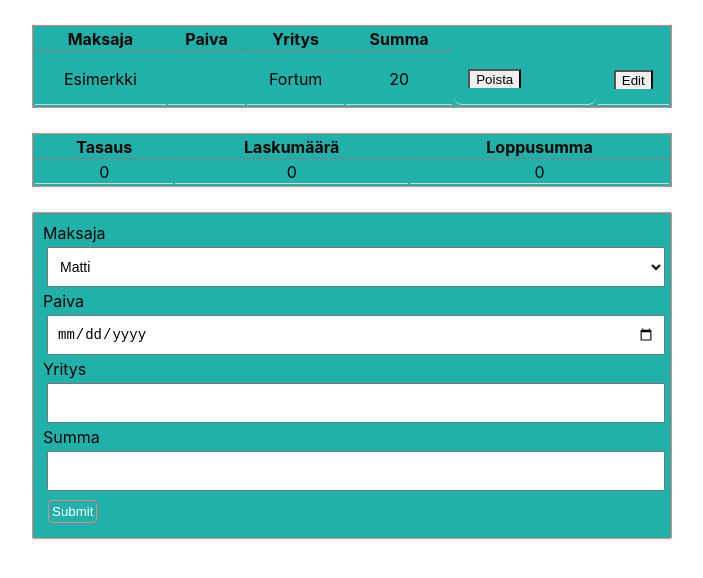
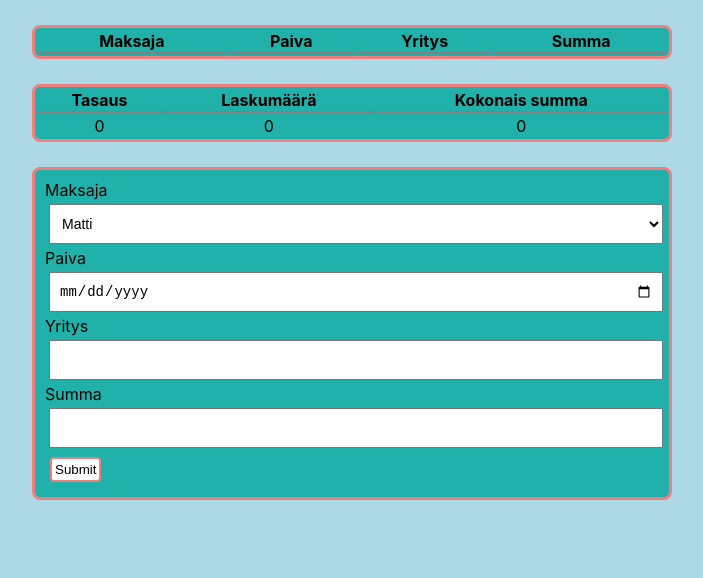
Before and after one commit to vruokon/soj_ryhmatyo_react, a React (Create React App) app: page / in a window 1280 px wide. Shown: the top 578 px of the page, without its empty margins (288-991 px from the left). Built offline with nearby package versions, Linux system fonts and the light colour scheme.

Commit message:
Funktiot Tasaukselle laskumäärälle ja kokonais summalle sekä ulkomuodon viimeistely

```diff
--- a/src/App.css
+++ b/src/App.css
@@ -1,4 +1,5 @@
 .App {
+
   text-align: center;
 }
 
--- a/src/App.js
+++ b/src/App.js
@@ -9,30 +9,16 @@ import Form from "./components/Form";
 import LowerTable from "./components/LowerTable";
 
 class App extends Component {
-  state = {
-    editMode:false,
-    maksuInfo: [
-      {
-        maksaja: "Esimerkki",
-        päivä: "19.8.2019",
-        yritys: "Fortum",
-        summa: 20.0
+  constructor(props) {
+    super(props);
+    this.state = {
+      editMode: false,
+      maksuInfo: [],
+      headerInfo: ["Maksaja", "Paiva", "Yritys", "Summa"],
 
-      }
-    ],
-    headerInfo: ["Maksaja", "Paiva", "Yritys", "Summa"],
-
-    summary: [
-      {
-        tasaus: 0,
-        laskuMäärä: 0,
-        loppuSumma: 0
-      }
-    ],
-
-    lowerTableHeader: ["Tasaus", "Laskumäärä", "Loppusumma"]
-  };
-
+      lowerTableHeader: ["Tasaus", "Laskumäärä", "Kokonais summa"]
+    };
+  }
 
   poistaMaksu = index => {
     const { maksuInfo } = this.state;
@@ -49,9 +35,9 @@ class App extends Component {
   };
 
 
-
   render() {
-    const { maksuInfo, headerInfo, summary, lowerTableHeader } = this.state;
+    const { maksuInfo, headerInfo, lowerTableHeader } = this.state;
+    //Tässä vähän yritettiin tehdä edit nappia.
     /*const EditButtonProps = {
       // inputProps = {
       //   value: this.state.text,
@@ -81,19 +67,16 @@ class App extends Component {
     return (
       <div className="container">
         <Table maksuInfo={maksuInfo} headerInfo={headerInfo} poistaMaksu={this.poistaMaksu} />
-        <LowerTable lowerTableHeader={lowerTableHeader} summary={summary}/>
+        <LowerTable lowerTableHeader={lowerTableHeader} maksuInfo={maksuInfo} />
         <Form lisaaMaksu={this.lisaaMaksu} />
       </div>
-
-
-
     );
   }
 }
 
 export default App;
 
-
+//Toinen edit nappulan malli
 /*state = {
         value: "Some text here",
         isInEditMode: false
--- a/src/components/LowerTable.js
+++ b/src/components/LowerTable.js
@@ -12,26 +12,62 @@ const TableHeader2 = props => {
   );
 };
 
-const TableBody2 = props => {
-    const rows = props.summary.map((row, i) => {
-      return (
-        <tr key={i}>
-          <td>{row.tasaus}</td>
-          <td>{row.laskuMäärä}</td>
-          <td>{row.loppuSumma}</td>
-        </tr>
-      );
-    });
-    return <tbody>{rows}</tbody>;
+// funktio joka käy läpi taulun kohdan "Summa" ja muuttaa sen INT tyypiksi ja laskee ne yhteen
+const endSum = (array) => {
+  var count = 0;
+  for (var i = 0; i < array.length; i++) {
+    count = count + parseInt(array[i].summa);
+  }
+  return count;
 };
 
-class LowerTable extends Component{
+// funktio joka käy läpi taulun kohdan maksaja, jos maksaja sisältää STRING tyypin "Maija" pushaa se arrayn muuttujaan hlö1, jos ei sisällä "Maija" työntää hlö2 muuttujaan.
+const laskeErotus = (array) => {
+  var hlö1 = [];
+  var hlö2 = [];
+
+  for (var i = 0; i < array.length; i++) {
+    if (array[i].maksaja === "Maija") {
+      hlö1.push(array[i]);
+    } else {
+      hlö2.push(array[i]);
+    }
+  }
+
+// Tässä kohdassa luodaan muuttujiin henkilöiden kokonais summat, käyttäen  aikaisemmin luotua endSum funktiota
+  var hlö1KokonaisSumma = endSum(hlö1);
+  var hlö2KokonaisSumma = endSum(hlö2);
+//Luodaan ehto jolla luodaan Tasaukseen tarvittava erotus
+  if (hlö1KokonaisSumma > hlö2KokonaisSumma) {
+    return hlö1KokonaisSumma - hlö2KokonaisSumma;
+  } else {
+    return hlö2KokonaisSumma - hlö1KokonaisSumma;
+  }
+}
+
+//Rakennetaan tablen ulkomuoto ja tulokset oikeille paikoilleen
+const TableBody2 = props => {
+  const maksuInfo = props.maksuInfo;
+  var loppusumma = endSum(maksuInfo);
+  var laskumäärä = maksuInfo.length;
+  var Tasaus = laskeErotus(maksuInfo);
+  return (
+    <tbody>
+      <tr>
+        <td>{Tasaus}</td>
+        <td>{laskumäärä}</td>
+        <td>{loppusumma}</td>
+      </tr>
+    </tbody>);
+};
+
+class LowerTable extends Component {
   render() {
-        const {summary, lowerTableHeader} = this.props;
+    const { maksuInfo, lowerTableHeader } = this.props;
     return (
       <table>
-            <TableBody2 summary= {summary}/>
-            <TableHeader2 lowerTableHeader= {lowerTableHeader}/>
+        <TableHeader2 lowerTableHeader={lowerTableHeader} />
+        <TableBody2 maksuInfo={maksuInfo} />
       </table>
     );
   }
--- a/src/components/Table.js
+++ b/src/components/Table.js
@@ -16,7 +16,7 @@ const TableHeader = props => {
 };
 
 const TableBody = props => {
-  const rows = props.maksuInfo.map((row, i, e) => {
+  const rows = props.maksuInfo.map((row, i,) => {
     return (
       <tr key={i}>
         <td>{row.maksaja}</td>
@@ -28,7 +28,7 @@ const TableBody = props => {
         </td>
 
         <td className="Editbutton">
-        <button>Edit</button>
+        <button>Muokkaa</button>
         </td>
 
 
@@ -54,10 +54,4 @@ class Table extends Component {
   }
 }
 
-
-
-
-
-
-
 export default Table;
--- a/src/index.css
+++ b/src/index.css
@@ -1,4 +1,5 @@
 body {
+  background-color: lightblue;
   margin: 0;
   font-family: -apple-system, BlinkMacSystemFont, "Segoe UI", "Roboto", "Oxygen", "Ubuntu", "Cantarell", "Fira Sans", "Droid Sans", "Helvetica Neue", sans-serif;
   -webkit-font-smoothing: antialiased;
@@ -15,17 +16,21 @@ table {
   margin-top: 25px;
   text-align: center;
   background-color: lightseagreen;
-  border: solid 1px lightcoral;
+  border: solid 3px lightcoral;
   content: "";
   display: table;
   clear: both;
+  border-radius: 8px;
 }
 
 th {
-  border-bottom: solid 1px grey;
+  border-bottom: solid 2px grey;
+
+
 }
 td {
-  border-bottom: solid 1px lightgrey;
+
+
 }
 button {
   border-bottom: none;
@@ -38,9 +43,10 @@ form {
   margin-top: 25px;
   padding: 10px;
   box-sizing: border-box;
-  border: 1px solid lightcoral;
+  border: 3px solid lightcoral;
   border-radius: 2px;
   background-color: lightseagreen;
+  border-radius: 8px;
 }
 
 select {
@@ -51,11 +57,11 @@ select {
 }
 
 input[type=submit] {
-  background-color: lightseagreen;
-  color: white;
+  background-color: white;
+  color: black;
   margin: 5px;
   padding: 3px;
-  border: 1px solid lightcoral;
+  border: 2px solid lightcoral;
   border-radius: 4px;
   cursor: pointer;
   float: center;
@@ -69,12 +75,16 @@ input[type=submit]:hover {
 
 .buttonSarake {
   background-color: lightseagreen;
-  font-size: 16px;
-  padding: 16px 14px;
+  font-size: 10px;
+  padding: 1px 1px;
   border-radius: 8px;
   -webkit-transition-duration: 0.5s;
   transition-duration: 0.5s;
-  display: flex;
+
+
+
+
+
 }
 
 
```
Lines whose indentation alone changed are shown as unchanged.
